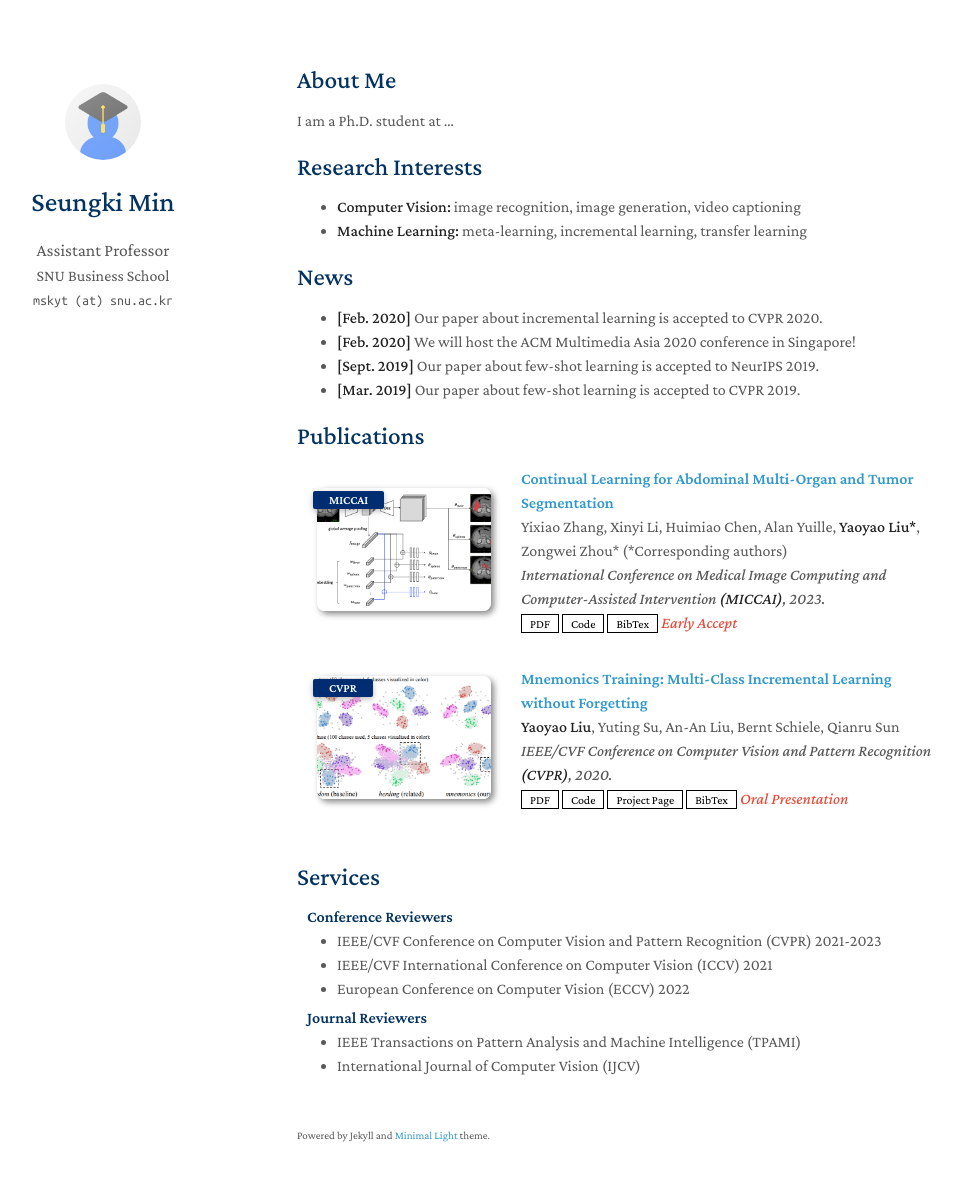
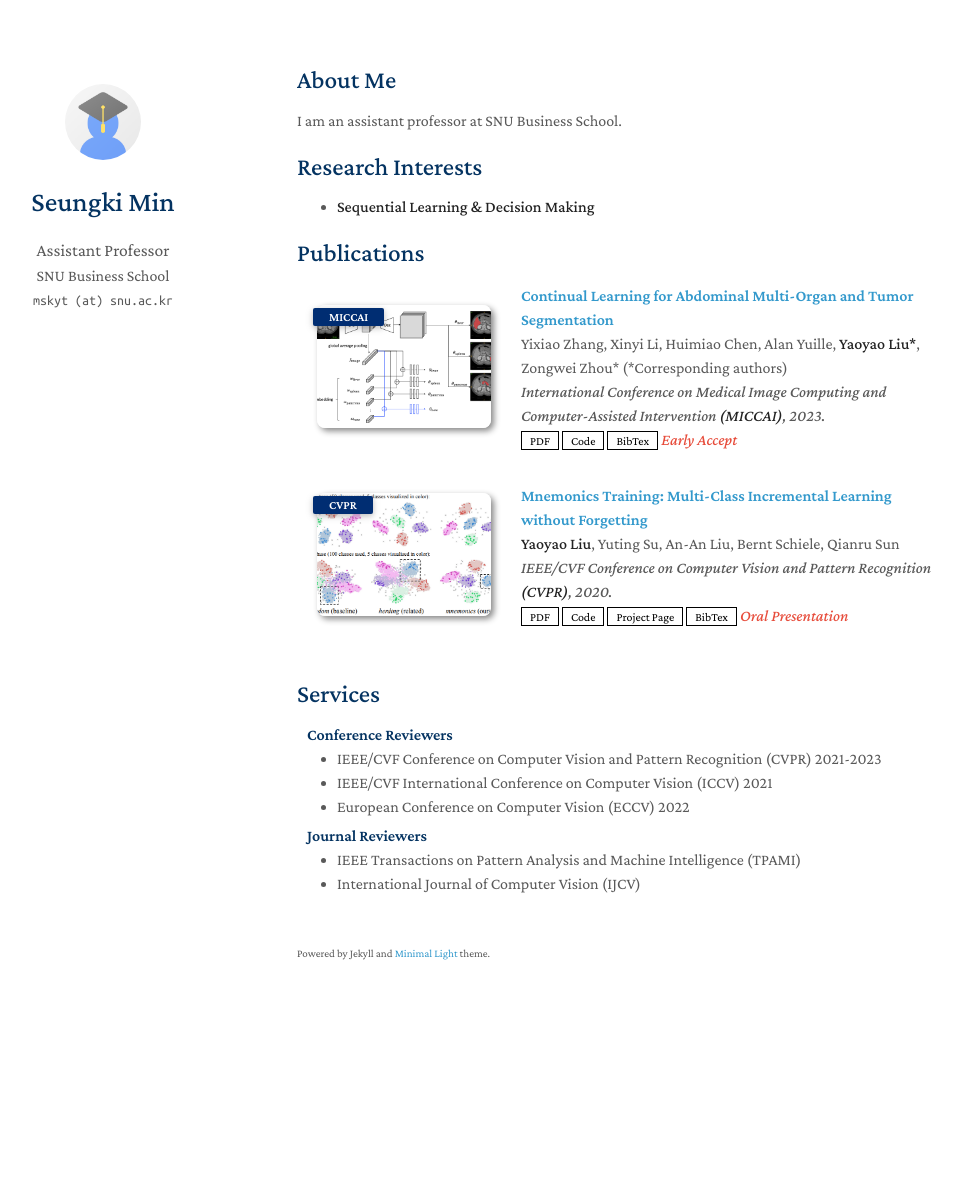
Before and after one commit to mskyt88/mskyt88.github.io, a Jekyll site: the page built from index.md, in a window 1280 px wide and 1216 px high. Shown: the top 1181 px of the window, without its empty margins (173-1135 px from the left). Built offline with Jekyll 4.4.1, drawn with Linux system fonts in a browser that asks for light colours; a style sheet for code colours, icons or effects is not loaded; our own code applies the rules of GitHub Pages for plain Markdown files.

Commit message:
Update index.md

```diff
--- a/index.md
+++ b/index.md
@@ -4,19 +4,11 @@ layout: homepage
 
 ## About Me
 
-I am a Ph.D. student at ...
+I am an assistant professor at SNU Business School.
 
 ## Research Interests
 
-- **Computer Vision:** image recognition, image generation, video captioning
-- **Machine Learning:** meta-learning, incremental learning, transfer learning
-
-## News
-
-- **[Feb. 2020]** Our paper about incremental learning is accepted to CVPR 2020.
-- **[Feb. 2020]** We will host the ACM Multimedia Asia 2020 conference in Singapore!
-- **[Sept. 2019]** Our paper about few-shot learning is accepted to NeurIPS 2019.
-- **[Mar. 2019]** Our paper about few-shot learning is accepted to CVPR 2019.
+- **Sequential Learning & Decision Making**
 
 {% include_relative _includes/publications.md %}
 
```
